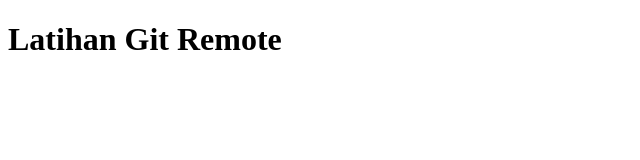
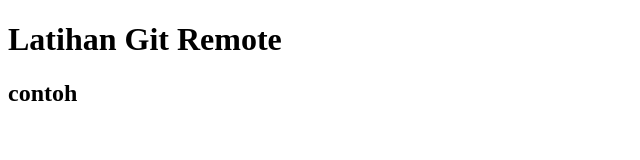
Before and after one commit to ichsannashci/Belajar-Git-Remote, a plain HTML site: page index.html in a window 1280 px wide. Shown: the whole page, without its empty margins (0-640 px from the left). Drawn offline with Linux system fonts and the light colour scheme.

Commit message:
edit index file

```diff
--- a/index.html
+++ b/index.html
@@ -7,5 +7,6 @@
   </head>
   <body>
     <h1>Latihan Git Remote</h1>
+    <h2>contoh</h2>
   </body>
 </html>
```
